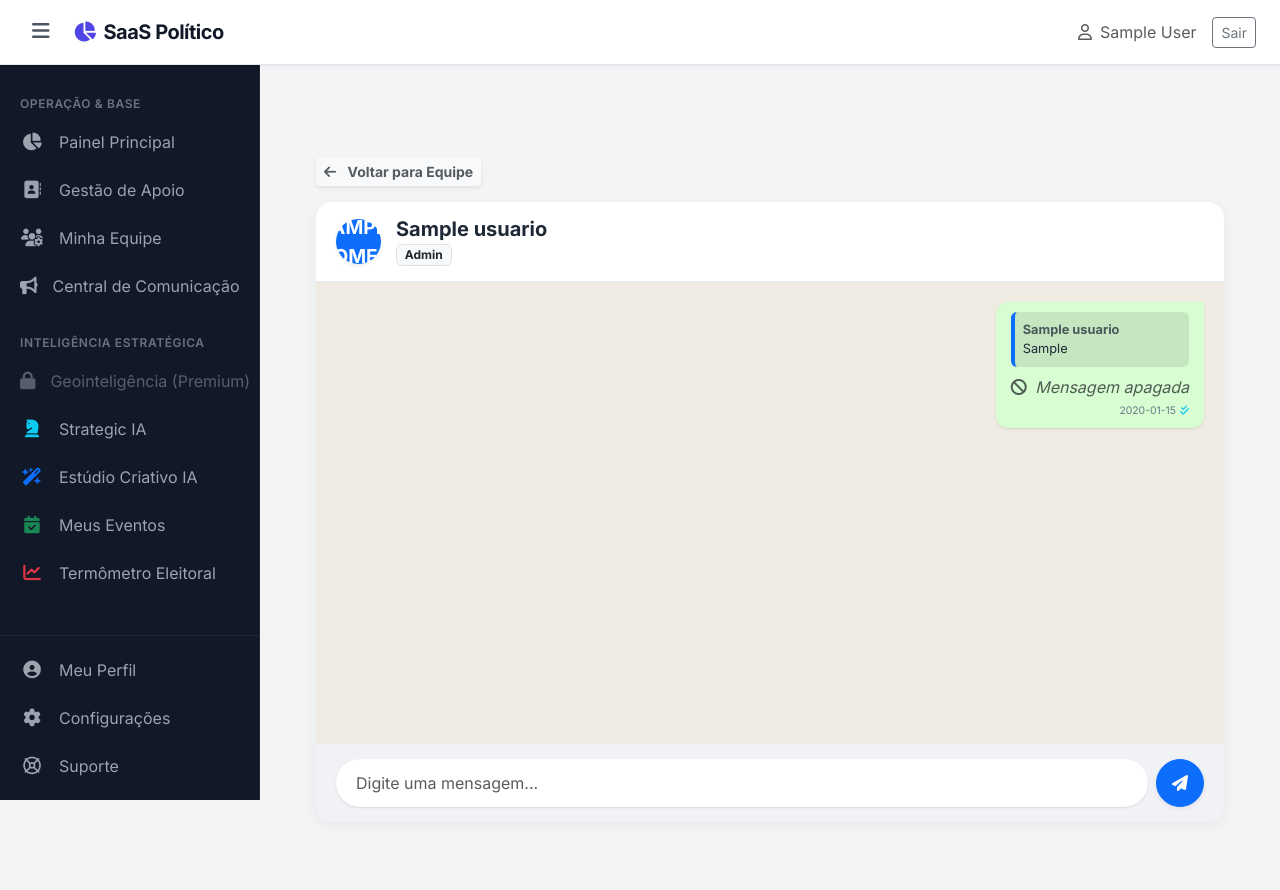
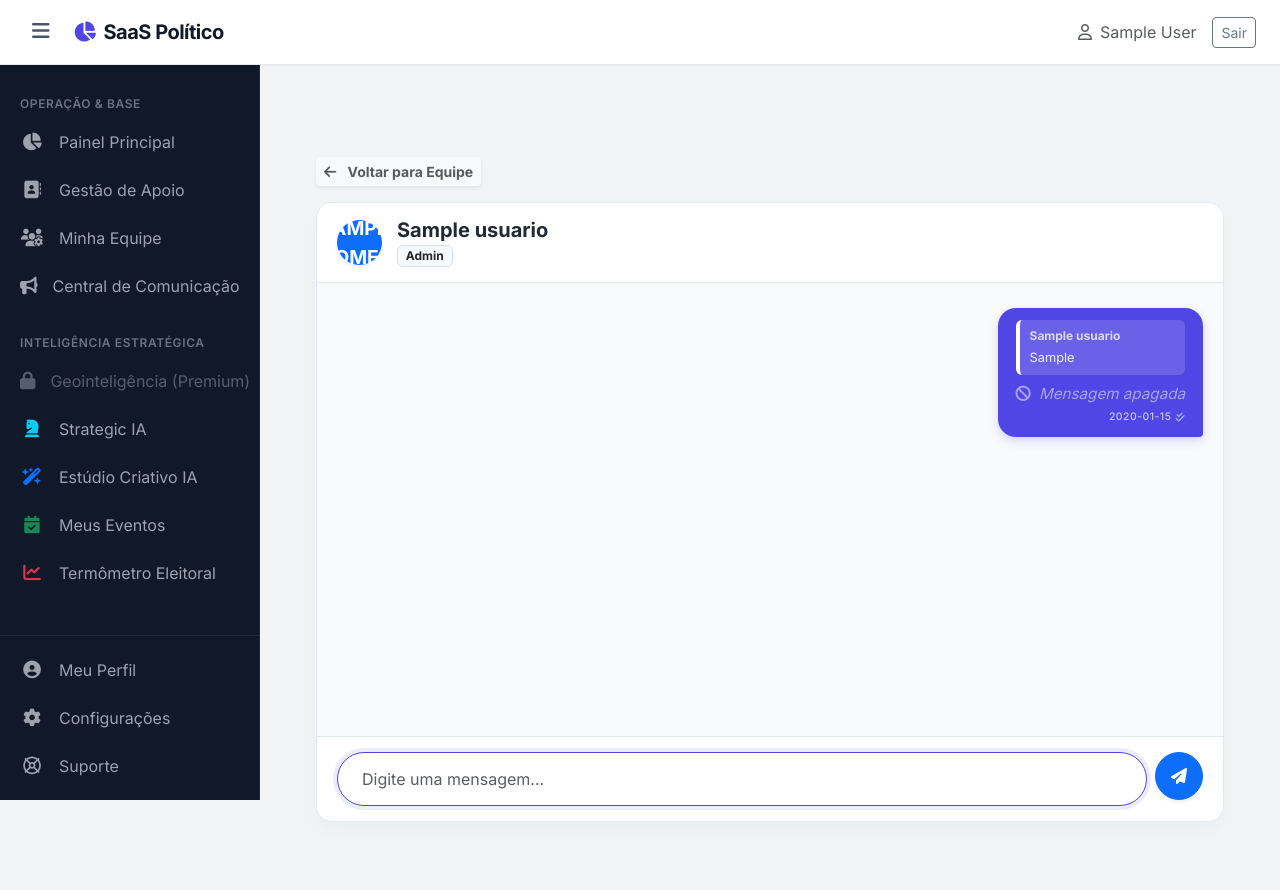
Before and after one commit to guibatist/app-candidatos, a Flask app: page /crm/chat/1 in a window 1280 px wide. Run offline with Flask 3, Linux system fonts and the light colour scheme; the visitor is signed in with stand-in values (Sample User, id 1); a database or web service that is not in the repository returns one stand-in record (values such as "Sample title"); some libraries are stand-ins or nearby versions.

Commit message:
style: identidade visual premium do chat e motor de notificacoes na sidebar

```diff
--- a/app/templates/crm/chat.html
+++ b/app/templates/crm/chat.html
@@ -2,14 +2,24 @@
 {% block content %}
 
 <style>
+    /* === IDENTIDADE VISUAL VOTAHUB CHAT === */
+    :root {
+        --chat-bg: #f8fafc;        /* Cinza muito claro, executivo */
+        --chat-primary: #4f46e5;   /* O Índigo do site Institucional */
+        --chat-primary-dark: #3730a3;
+        --text-light: #ffffff;
+        --text-dark: #1e293b;
+    }
+
     .chat-container {
         height: calc(100vh - 180px);
         display: flex;
         flex-direction: column;
-        background-color: #efeae2;
+        background-color: var(--chat-bg);
         border-radius: 16px;
         overflow: hidden;
-        box-shadow: 0 4px 15px rgba(0,0,0,0.05);
+        box-shadow: 0 10px 25px rgba(0,0,0,0.03);
+        border: 1px solid #e2e8f0;
     }
 
     .chat-header {
@@ -19,61 +29,97 @@
         display: flex;
         align-items: center;
         gap: 15px;
+        z-index: 2;
     }
 
     .chat-messages {
         flex: 1;
         overflow-y: auto;
-        padding: 20px;
+        padding: 25px 20px;
         display: flex;
         flex-direction: column;
-        gap: 10px;
+        gap: 12px;
     }
 
+    /* === BOLHAS DE MENSAGEM === */
     .msg-bubble {
         max-width: 75%;
-        padding: 10px 15px;
-        border-radius: 12px;
+        padding: 12px 18px;
+        border-radius: 18px;
         position: relative;
-        box-shadow: 0 1px 2px rgba(0,0,0,0.1);
         word-wrap: break-word;
+        font-size: 0.95rem;
+        line-height: 1.4;
     }
 
+    /* Mensagem que EU envio (Índigo Executivo) */
     .msg-sent {
         align-self: flex-end;
-        background-color: #d9fdd3;
-        border-top-right-radius: 0;
+        background-color: var(--chat-primary);
+        color: var(--text-light);
+        border-bottom-right-radius: 4px; /* Ponta sutil */
+        box-shadow: 0 4px 10px rgba(79, 70, 229, 0.2);
     }
 
+    /* Mensagem que ELES enviam (Branco Limpo) */
     .msg-received {
         align-self: flex-start;
         background-color: #ffffff;
-        border-top-left-radius: 0;
+        color: var(--text-dark);
+        border-bottom-left-radius: 4px;
+        box-shadow: 0 2px 8px rgba(0,0,0,0.04);
+        border: 1px solid #f1f5f9;
     }
 
+    /* === TIMESTAMPS === */
     .msg-time {
         font-size: 0.65rem;
-        color: #667781;
-        margin-top: 4px;
+        margin-top: 6px;
+        font-weight: 500;
+        letter-spacing: 0.5px;
+    }
+    .msg-sent .msg-time { color: rgba(255, 255, 255, 0.7); }
+    .msg-received .msg-time { color: #94a3b8; }
+
+    /* === CAIXA DE CITAÇÃO (REPLY) === */
+    .reply-box-sent {
+        background-color: rgba(255, 255, 255, 0.15);
+        border-left: 4px solid #ffffff;
+        border-radius: 6px;
+        padding: 8px 10px;
+        margin-bottom: 8px;
+    }
+    .reply-box-received {
+        background-color: #f1f5f9;
+        border-left: 4px solid var(--chat-primary);
+        border-radius: 6px;
+        padding: 8px 10px;
+        margin-bottom: 8px;
     }
 
+    /* === ÁREA DE DIGITAÇÃO === */
     .chat-input-area {
-        background-color: #f0f2f5;
+        background-color: #ffffff;
         padding: 15px 20px;
+        border-top: 1px solid #e2e8f0;
         display: flex;
-        gap: 10px;
+        gap: 12px;
         align-items: center;
+        z-index: 11;
     }
 
     .chat-input-area input {
-        border-radius: 24px;
-        padding: 12px 20px;
-        border: none;
-        box-shadow: 0 1px 2px rgba(0,0,0,0.05);
+        border-radius: 30px;
+        padding: 14px 24px;
+        border: 1px solid #e2e8f0;
+        background-color: #f8fafc;
+        transition: all 0.3s;
     }
 
     .chat-input-area input:focus {
-        box-shadow: 0 1px 2px rgba(0,0,0,0.1);
+        background-color: #ffffff;
+        border-color: var(--chat-primary);
+        box-shadow: 0 0 0 4px rgba(79, 70, 229, 0.1);
         outline: none;
     }
 </style>
@@ -96,53 +142,61 @@
 
         <div class="chat-messages" id="chatBox">
             {% for msg in mensagens %}
-                {% set alinhamento = 'msg-sent' if msg.remetente_id == meu_id else 'msg-received' %}
+                {% set is_mine = (msg.remetente_id == meu_id) %}
+                {% set alinhamento = 'msg-sent' if is_mine else 'msg-received' %}
 
                 <div class="msg-bubble {{ alinhamento }} d-flex align-items-start gap-2">
                     <div class="flex-grow-1" style="min-width: 120px;">
 
                         {% if msg.respondendo_a_conteudo %}
-                        <div class="p-2 mb-2 rounded bg-dark bg-opacity-10 border-start border-4 border-primary" style="font-size: 0.8rem;">
-                            <div class="fw-bold opacity-75">
-                                {% if msg.respondendo_a_remetente == meu_id %}Você{% else %}{{ destinatario.nome }}{% endif %}
+                            {% set reply_class = 'reply-box-sent' if is_mine else 'reply-box-received' %}
+                            <div class="{{ reply_class }}" style="font-size: 0.8rem;">
+                                <div class="fw-bold {% if is_mine %}text-white{% else %}text-primary{% endif %} opacity-75 mb-1" style="font-size: 0.75rem;">
+                                    {% if msg.respondendo_a_remetente == meu_id %}Você{% else %}{{ destinatario.nome }}{% endif %}
+                                </div>
+                                <div class="text-truncate" style="max-width: 200px; {% if is_mine %}color: rgba(255,255,255,0.9);{% else %}color: #475569;{% endif %}">
+                                    {{ msg.respondendo_a_conteudo }}
+                                </div>
                             </div>
-                            <div class="text-truncate" style="max-width: 200px;">{{ msg.respondendo_a_conteudo }}</div>
-                        </div>
                         {% endif %}
 
                         {% if msg.apagada %}
-                            <div class="text-muted fst-italic"><i class="fa-solid fa-ban me-1"></i> Mensagem apagada</div>
+                            <div class="fst-italic opacity-50"><i class="fa-solid fa-ban me-1"></i> Mensagem apagada</div>
                         {% else %}
-                            <div class="text-dark">{{ msg.conteudo }}</div>
+                            <div>{{ msg.conteudo }}</div>
                         {% endif %}
 
                         <span class="msg-time d-flex justify-content-end align-items-center gap-1">
                             {{ msg.data_envio_local.strftime('%H:%M') }}
-                            {% if msg.remetente_id == meu_id %}
-                                {% if msg.lida %}<i class="fa-solid fa-check-double text-info"></i>{% else %}<i class="fa-solid fa-check"></i>{% endif %}
+                            {% if is_mine %}
+                                {% if msg.lida %}
+                                    <i class="fa-solid fa-check-double" style="color: #a5b4fc;"></i>
+                                {% else %}
+                                    <i class="fa-solid fa-check" style="opacity: 0.7;"></i>
+                                {% endif %}
                             {% endif %}
                         </span>
                     </div>
 
                     {% if not msg.apagada %}
                     <div class="dropdown">
-                        <button class="btn btn-sm btn-link text-muted p-0 border-0" type="button" data-bs-toggle="dropdown">
+                        <button class="btn btn-sm btn-link p-0 border-0 {% if is_mine %}text-white opacity-75{% else %}text-muted{% endif %}" type="button" data-bs-toggle="dropdown">
                             <i class="fa-solid fa-chevron-down" style="font-size: 0.7rem;"></i>
                         </button>
-                        <ul class="dropdown-menu dropdown-menu-end shadow-sm border-0" style="font-size: 0.85rem;">
+                        <ul class="dropdown-menu dropdown-menu-end shadow border-0" style="font-size: 0.85rem; border-radius: 12px;">
                             <li>
-                                <button type="button" class="dropdown-item text-primary btn-responder"
+                                <button type="button" class="dropdown-item text-primary btn-responder py-2"
                                         data-msg-id="{{ msg.id }}"
-                                        data-msg-nome="{% if msg.remetente_id == meu_id %}Você{% else %}{{ destinatario.nome }}{% endif %}"
+                                        data-msg-nome="{% if is_mine %}Você{% else %}{{ destinatario.nome }}{% endif %}"
                                         data-msg-texto="{{ msg.conteudo }}">
                                     <i class="fa-solid fa-reply me-2"></i>Responder
                                 </button>
                             </li>
-                            {% if msg.remetente_id == meu_id %}
+                            {% if is_mine %}
                             <li>
                                 <form action="{{ url_for('crm.apagar_mensagem', mensagem_id=msg.id) }}" method="POST" class="m-0 p-0">
                                     <input type="hidden" name="destinatario_id" value="{{ destinatario.id }}">
-                                    <button type="submit" class="dropdown-item text-danger"><i class="fa-solid fa-trash me-2"></i>Apagar</button>
+                                    <button type="submit" class="dropdown-item text-danger py-2"><i class="fa-solid fa-trash me-2"></i>Apagar</button>
                                 </form>
                             </li>
                             {% endif %}
@@ -152,8 +206,11 @@
                 </div>
             {% else %}
                 <div class="text-center text-muted my-auto opacity-50">
-                    <i class="fa-solid fa-comments fa-3x mb-2"></i>
-                    <p>Nenhuma mensagem ainda. Inicie a conversa!</p>
+                    <div class="bg-white rounded-circle d-inline-flex align-items-center justify-content-center mb-3 shadow-sm" style="width: 80px; height: 80px;">
+                        <i class="fa-solid fa-bolt-lightning fa-2x text-primary"></i>
+                    </div>
+                    <h5 class="fw-bold text-dark">Canal Seguro</h5>
+                    <p>Inicie a comunicação estratégica com sua equipe.</p>
                 </div>
             {% endfor %}
         </div>
```
